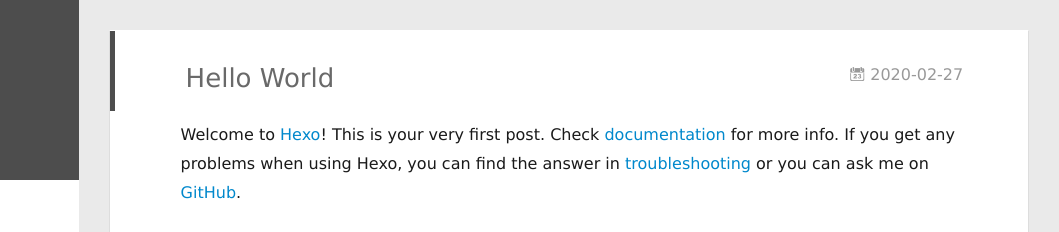
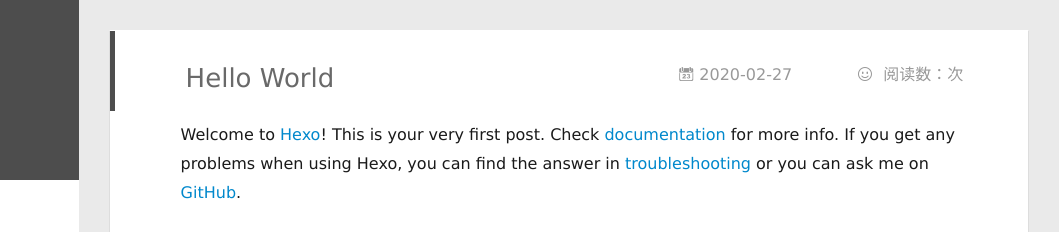
Before and after one commit to DongZhiTao123/DongZhiTao123.github.io, a plain HTML site: page 2020/02/27/hello-world/index.html in a window 1280 px wide. Shown: the top 232 px of the page, 221-1280 px from the left. Drawn offline with Linux system fonts and the light colour scheme; some packages are replaced by stand-ins of ours; a script that the page names is missing.

Commit message:
Site updated: 2020-02-28 17:25:57

```diff
--- a/2020/02/27/hello-world/index.html
+++ b/2020/02/27/hello-world/index.html
@@ -159,7 +159,7 @@
 
 
 	<!-- 不蒜子统计 -->
-	<span id="busuanzi_container_page_pv" style='display:none' class="archive-article-date">
+	<span class="archive-article-date">
 		  <i class="icon-smile icon"></i> 阅读数：<span id="busuanzi_value_page_pv"></span>次
 	</span>
 
```
Also changed, not shown: 2020/02/27/我的第一篇文章/index.html (+1 -1 lines).
